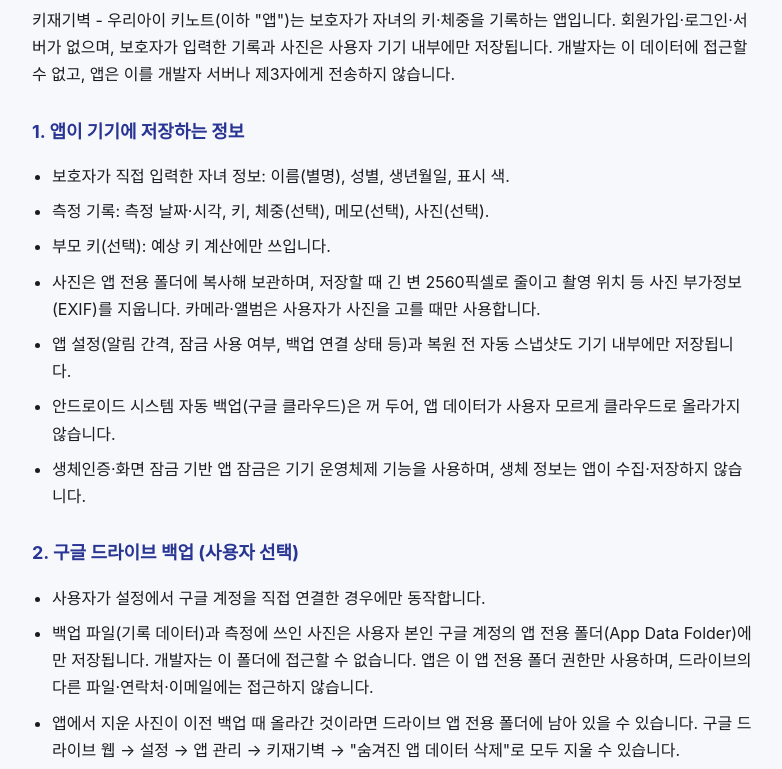
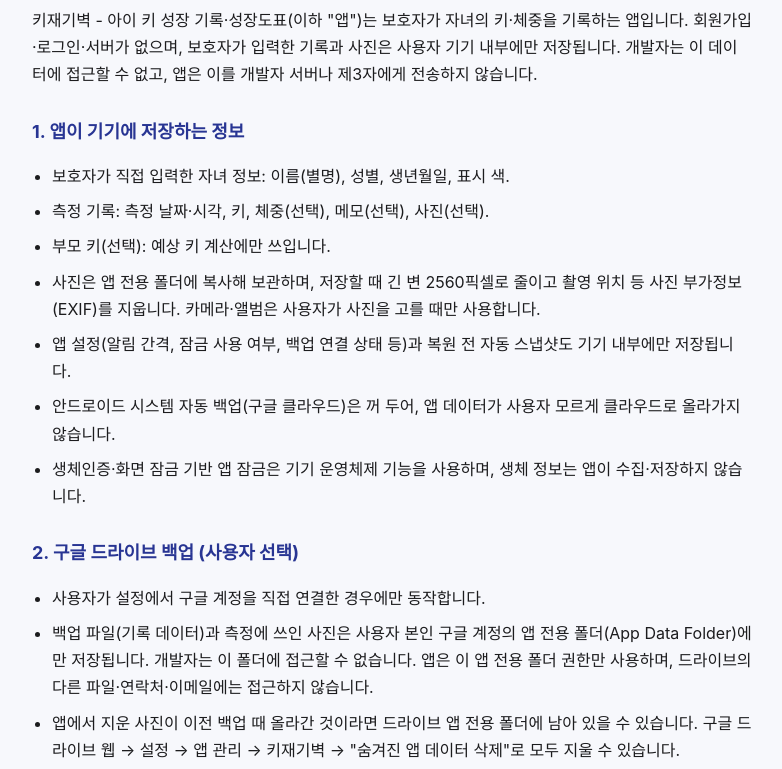
Before and after one commit to jy0714ryu/heightwall-privacy, a plain HTML site: page index.html in a window 1280 px wide. Shown: the part 90-859 px from the top of the page, without its empty margins (248-1030 px from the left). Drawn offline with Linux system fonts and the light colour scheme.

Commit message:
docs: 앱 이름을 '키재기벽 - 아이 키 성장 기록·성장도표'로
Co-Authored-By: Claude Fable 5.1 <noreply@anthropic.com>

```diff
--- a/index.html
+++ b/index.html
@@ -19,7 +19,7 @@
 <body>
   <h1>키재기벽 개인정보처리방침</h1>
   <p>
-    키재기벽 - 우리아이 키노트(이하 "앱")는 보호자가 자녀의 키·체중을 기록하는 앱입니다.
+    키재기벽 - 아이 키 성장 기록·성장도표(이하 "앱")는 보호자가 자녀의 키·체중을 기록하는 앱입니다.
     회원가입·로그인·서버가 없으며, 보호자가 입력한 기록과 사진은 사용자 기기 내부에만 저장됩니다.
     개발자는 이 데이터에 접근할 수 없고, 앱은 이를 개발자 서버나 제3자에게 전송하지 않습니다.
   </p>
```
